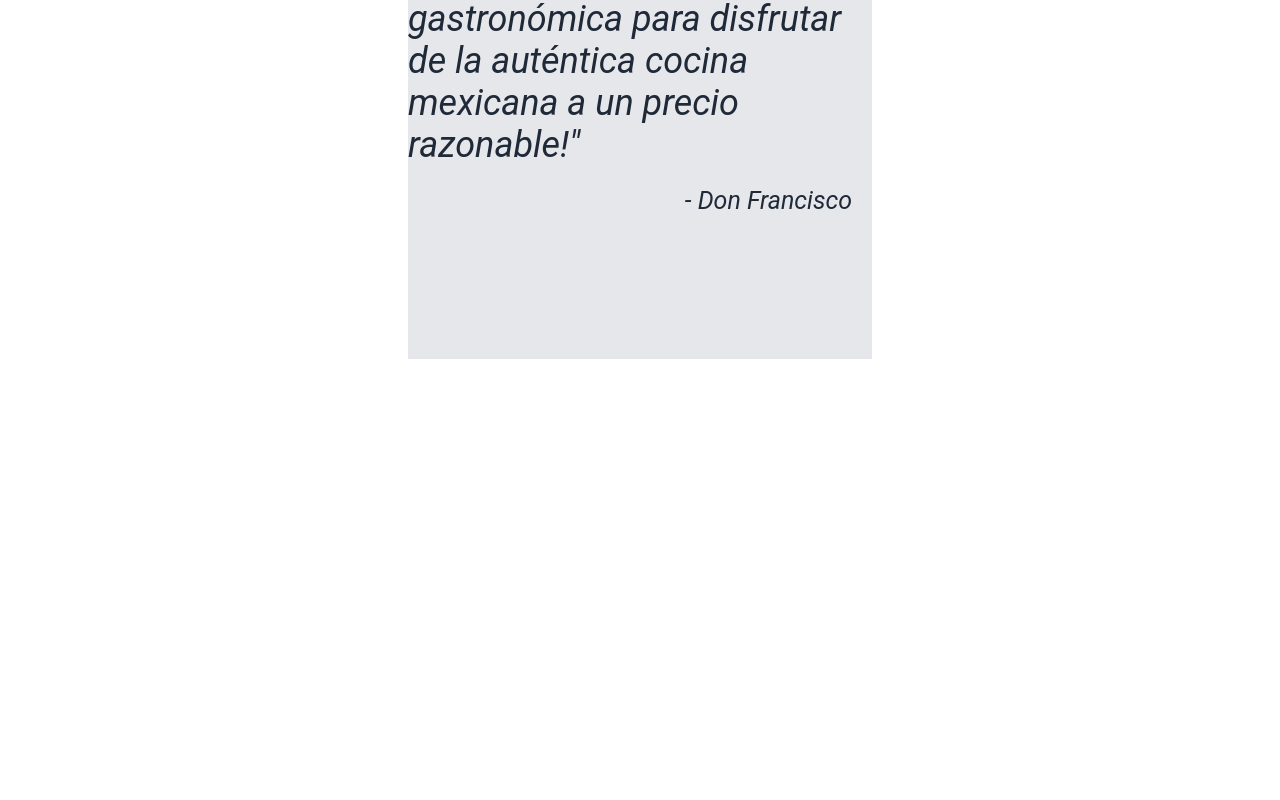
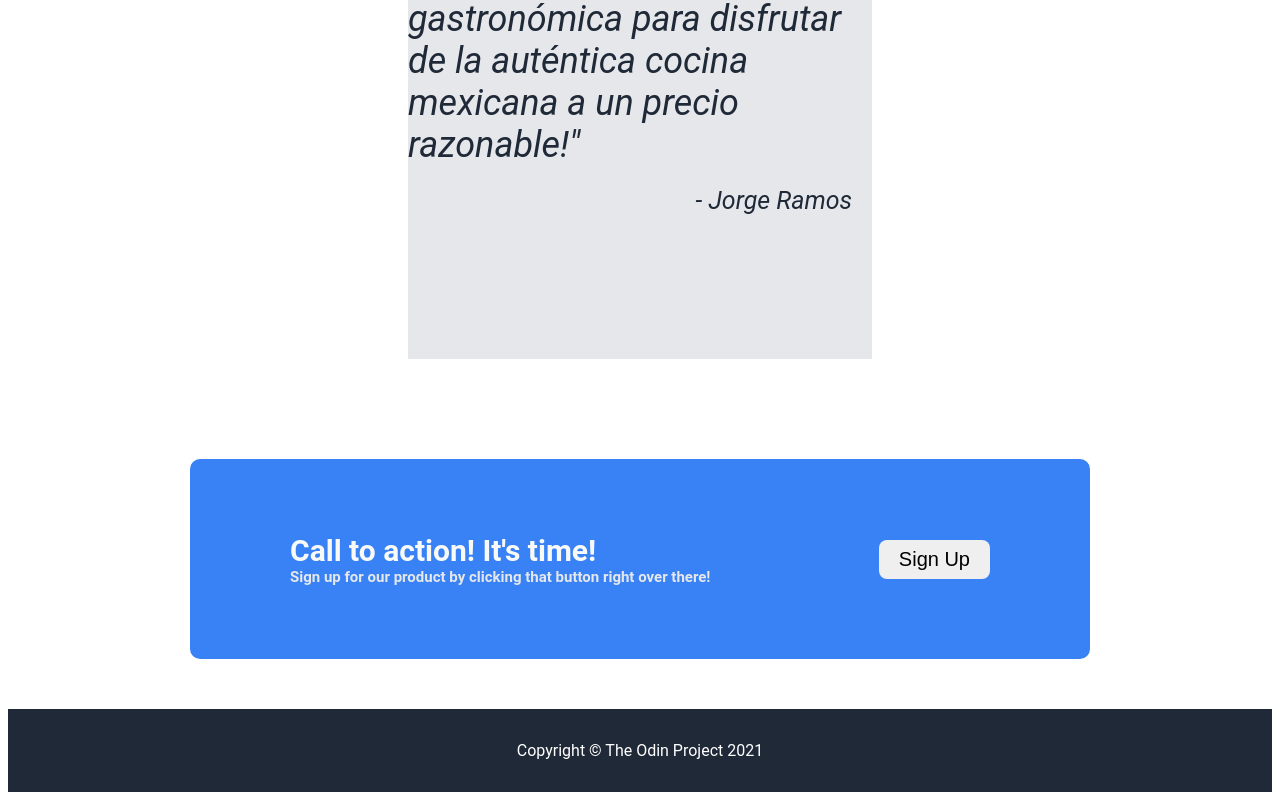
Before and after one commit to Dtav678/landing-page, a plain HTML site: page index.html in a window 1280 px wide. Shown: the part 2275-3075 px from the top of the page. Before the commit the page ends 3034 px from the top, so only its background shows below. Drawn offline with Linux system fonts and the light colour scheme.

Commit message:
finish section 4 and footer

```diff
--- a/index.html
+++ b/index.html
@@ -55,9 +55,20 @@
  <!------------------------------------------------------------------------------------------------------------------------------------->
   <div class="container-5">
     <div class="quote"> "¡Daniel's Kitchen SIEMPRE es una excelente experiencia gastronómica para disfrutar de la auténtica cocina mexicana a un precio razonable!"
-      <div class="quote-person"> - Don Francisco </div>
+      <div class="quote-person"> - Jorge Ramos </div>
     </div>
   </div>
+ <!------------------------------------------------------------------------------------------------------------------------------------->
+  <div class="container-6">
+    <div class="container-6-a">
+      <div class="call-action"> Call to action! It's time!
+        <div class="text-2"> Sign up for our product by clicking that button right over there! </div>
+      </div>
+      <button class="sign-up"> Sign Up </button>
+    </div>
+  </div>
+  <!------------------------------------------------------------------------------------------------------------------------------------->
+  <div class="footer">  Copyright &copy; The Odin Project 2021 </div>
 
 
 </body>
--- a/styles.css
+++ b/styles.css
@@ -55,7 +55,6 @@ ul {
     margin-bottom: 16px;
     width: 400px;
     padding-left: 20px;
-
 }
 
 button.order {
@@ -67,7 +66,6 @@ button.order {
     padding: 8px 20px;
     border-radius: 8px;
     align-self: flex-start;
-
 }
 
 /*.image {
@@ -144,6 +142,7 @@ img[src="./images/nachos.jpg"] {
 .container-5 {
     background-color: #E5E7EB;
     margin: 400px;
+    margin-bottom: 100px;
     display: flex;
     justify-content: center;
 }
@@ -169,3 +168,57 @@ img[src="./images/nachos.jpg"] {
     margin-right: 20px;
     justify-content: flex-end;
 }
+
+/*--------------------------------------------------------------------------------------------------------------------------------------*/
+
+.container-6 {
+    display: flex;
+    flex-direction: column;
+    justify-content: center;
+    align-items: center;
+}
+
+.container-6-a {
+    background-color: #3882F6;
+    height: 200px;
+    width: 700px;
+    padding-left: 100px;
+    padding-right: 100px;
+    display: flex;
+    justify-content: space-between;
+    align-items: center;
+    border-radius: 10px;
+}
+
+.call-action {
+    color:#F9FAF8;
+    font-size: 30px;
+    font-weight: bolder;
+    display: flex;
+    flex-direction: column;
+}
+
+.text-2 {
+    color: #E5E7EB;
+    font-size: 15px;
+}
+
+button.sign-up {
+
+    font-size: 20px;
+    margin-left: 20px;
+    padding: 8px 20px;
+    border: 1px;
+    border-radius: 8px;
+    /*align-self: flex-start;*/
+}
+
+.footer {
+    margin-top: 50px;
+    background-color: #1f2937;
+    color: #FFF;
+    display: flex;
+    justify-content: center;
+    align-items: center;
+    padding: 2em 0;
+}
```
